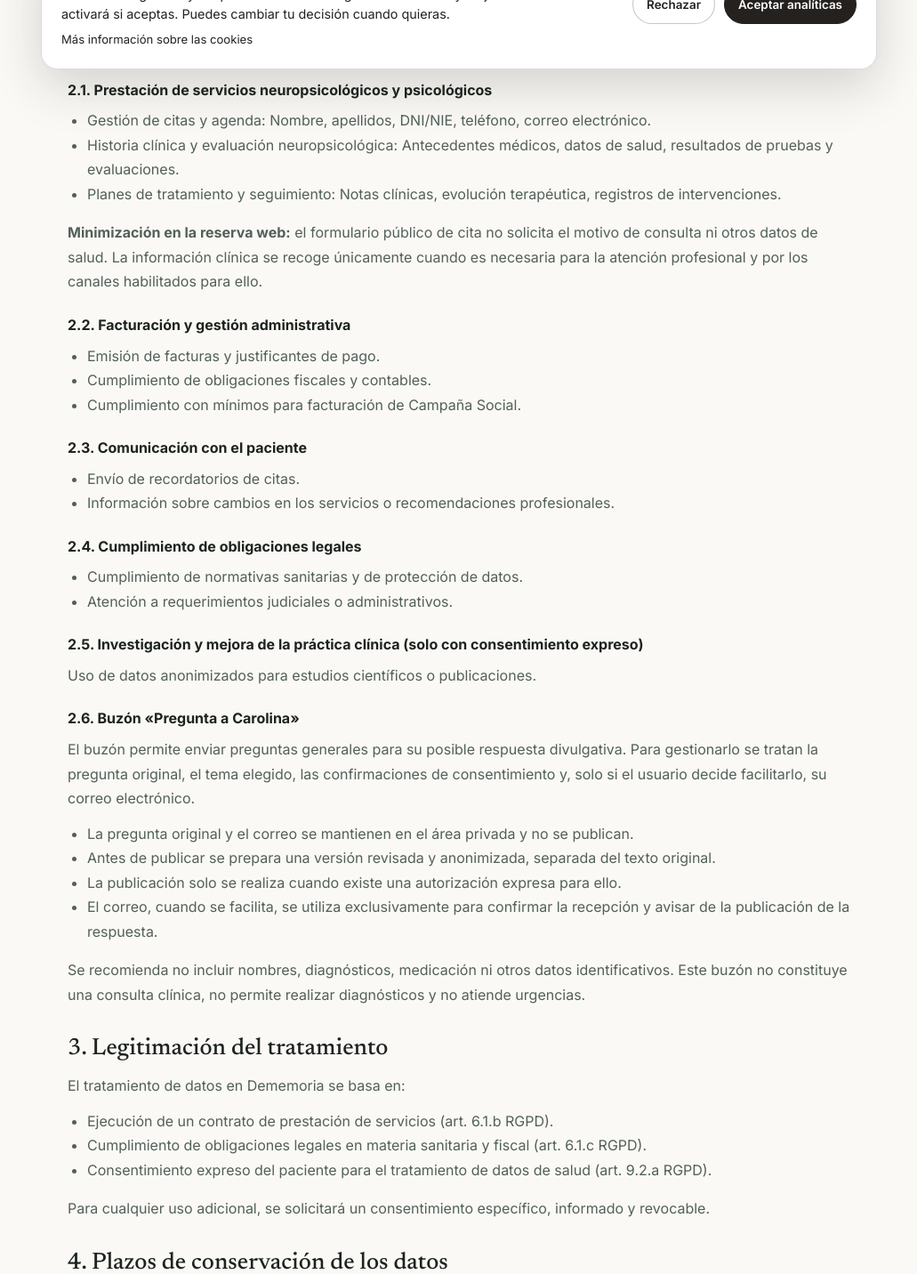
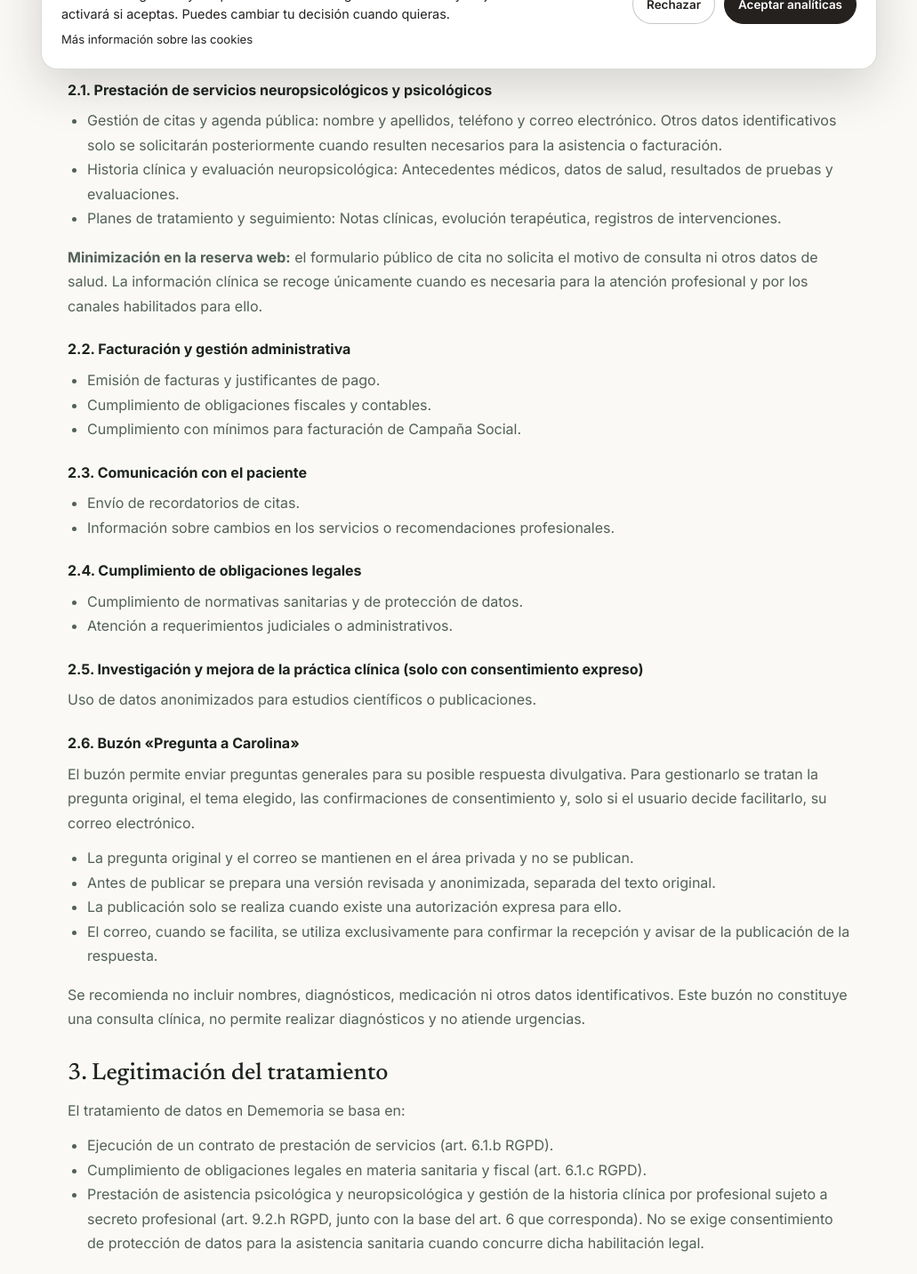
Before and after one commit to carolinasanchezgirona/Portfolio-Carolina, a Next.js app: page /privacidad in a window 1280 px wide. Shown: the part 700-2132 px from the top of the page at 89% size, without its empty margins (124-1155 px from the left). Built offline with nearby package versions, Linux system fonts and the light colour scheme.

Commit message:
Ajustar información de privacidad sanitaria y eliminar consentimiento de datos innecesario

```diff
--- a/app/privacidad/page.tsx
+++ b/app/privacidad/page.tsx
@@ -50,7 +50,7 @@ export default function PrivacyPage() {
           <p>En Dememoria recogemos y tratamos datos personales con las siguientes finalidades específicas:</p>
           <h3>2.1. Prestación de servicios neuropsicológicos y psicológicos</h3>
           <ul>
-            <li>Gestión de citas y agenda: Nombre, apellidos, DNI/NIE, teléfono, correo electrónico.</li>
+            <li>Gestión de citas y agenda pública: nombre y apellidos, teléfono y correo electrónico. Otros datos identificativos solo se solicitarán posteriormente cuando resulten necesarios para la asistencia o facturación.</li>
             <li>Historia clínica y evaluación neuropsicológica: Antecedentes médicos, datos de salud, resultados de pruebas y evaluaciones.</li>
             <li>Planes de tratamiento y seguimiento: Notas clínicas, evolución terapéutica, registros de intervenciones.</li>
           </ul>
@@ -90,9 +90,9 @@ export default function PrivacyPage() {
           <ul>
             <li>Ejecución de un contrato de prestación de servicios (art. 6.1.b RGPD).</li>
             <li>Cumplimiento de obligaciones legales en materia sanitaria y fiscal (art. 6.1.c RGPD).</li>
-            <li>Consentimiento expreso del paciente para el tratamiento de datos de salud (art. 9.2.a RGPD).</li>
+            <li>Prestación de asistencia psicológica y neuropsicológica y gestión de la historia clínica por profesional sujeto a secreto profesional (art. 9.2.h RGPD, junto con la base del art. 6 que corresponda). No se exige consentimiento de protección de datos para la asistencia sanitaria cuando concurre dicha habilitación legal.</li>
           </ul>
-          <p>Para cualquier uso adicional, se solicitará un consentimiento específico, informado y revocable.</p>
+          <p>Para tratamientos opcionales que dependan del consentimiento, se solicitará de forma separada, específica y revocable. Este consentimiento de protección de datos es distinto del consentimiento informado clínico, que se obtiene antes de la actuación sanitaria correspondiente.</p>
         </section>
 
         <section>
@@ -193,15 +193,6 @@ export default function PrivacyPage() {
           <p>Esta política puede actualizarse según cambios normativos, tecnológicos o mejoras en la gestión de protección de datos. La última versión estará siempre disponible en la consulta y, en su caso, en la web de Dememoria.</p>
         </section>
 
-        <section>
-          <h2>Anexo: formulario de consentimiento para el tratamiento de datos de salud</h2>
-          <p>Yo, [__________________________], con DNI/NIE [______________], declaro haber sido informado/a sobre la política de protección de datos de Dememoria y otorgo mi consentimiento expreso para el tratamiento de mis datos de salud con la finalidad de recibir atención psicológica/neuropsicológica.</p>
-          <p>Entiendo que mis datos serán tratados con estricta confidencialidad.</p>
-          <p>Soy consciente de mis derechos sobre mis datos personales.</p>
-          <p>Doy o no doy mi consentimiento para recibir comunicaciones sobre mi tratamiento y recordatorios de citas por [correo electrónico/SMS].</p>
-          <p>Fecha: _____________</p>
-          <p>Firma del paciente: ____________________________</p>
-        </section>
       </article>
 
       <footer className="legal-footer">
```
